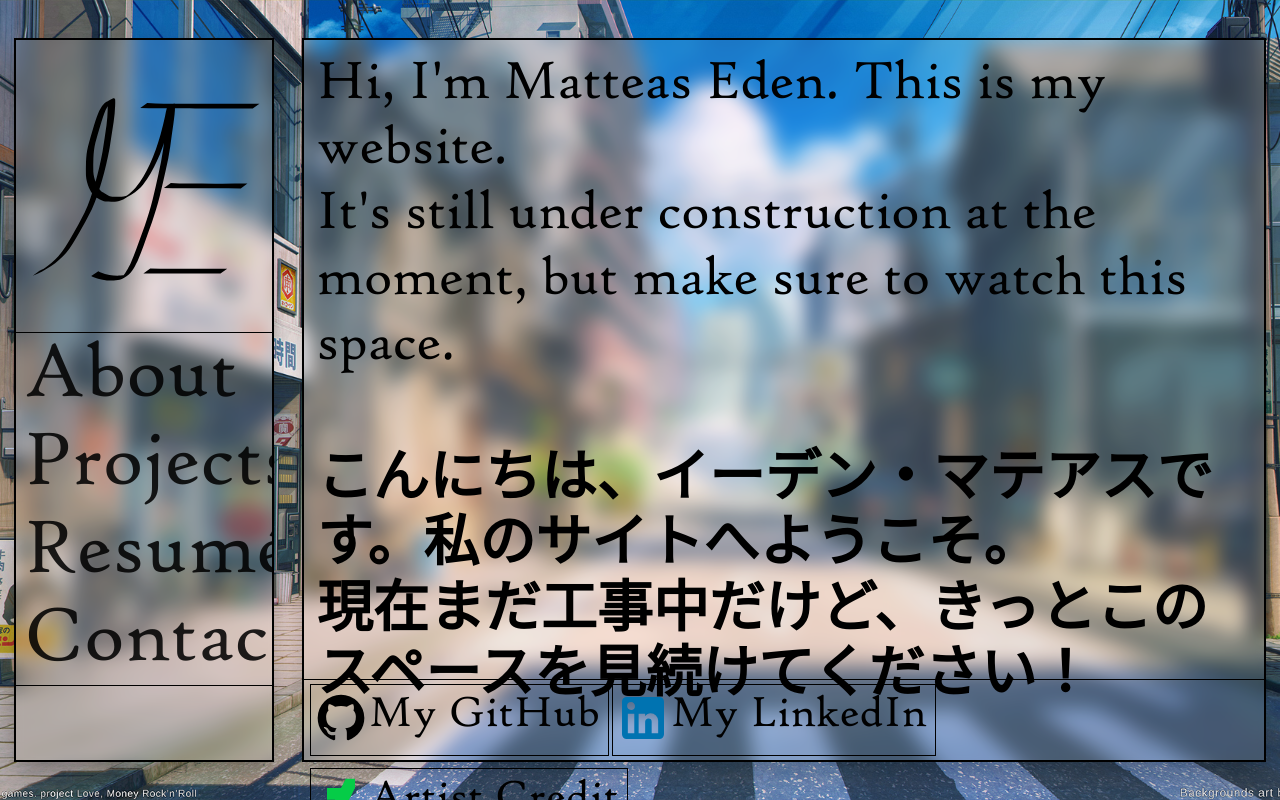
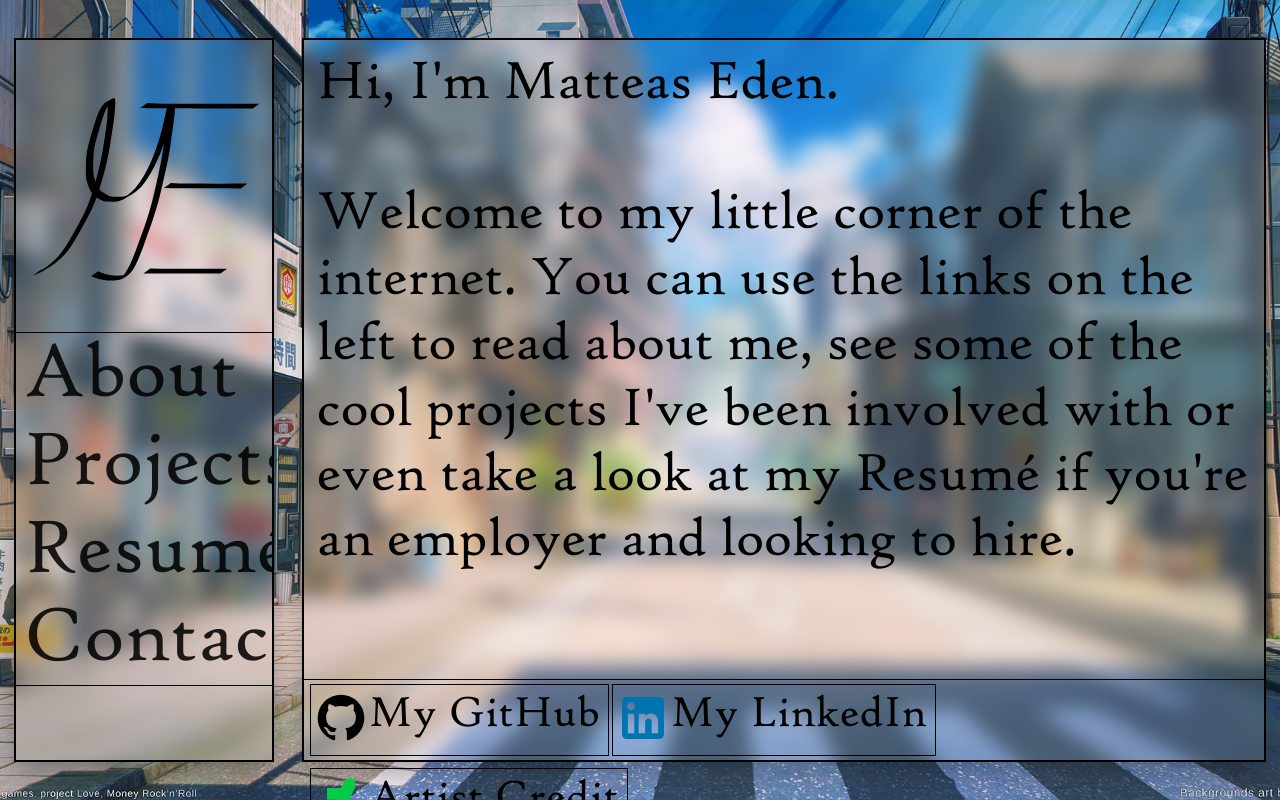
Before and after one commit to Matteas-Eden/matteas-eden.github.io, a React (Create React App) app: page / in a window 1280 px wide. Built offline with nearby package versions, Linux system fonts and the light colour scheme; a web font is replaced by a local one.

Commit message:
Update blurb

```diff
--- a/src/pages/Home.jsx
+++ b/src/pages/Home.jsx
@@ -25,13 +25,15 @@ export const Home = () => {
                 className={clsx(classes.root, classes.english)}
                 variant="h3"
             >
-                Hi, I'm Matteas Eden. This is my website.
+                Hi, I'm Matteas Eden.
                 <br />
-                It's still under construction at the moment, but make sure to
-                watch this space.
                 <br />
+                Welcome to my little corner of the internet. You can use the
+                links on the left to read about me, see some of the cool
+                projects I've been involved with or even take a look at my
+                Resumé if you're an employer and looking to hire.
             </Typography>
-            <Typography
+            {/* <Typography
                 className={clsx(classes.root, classes.japanese)}
                 variant="h3"
             >
@@ -39,7 +41,7 @@ export const Home = () => {
                 こんにちは、イーデン・マテアスです。私のサイトへようこそ。
                 <br />
                 現在まだ工事中だけど、きっとこのスペースを見続けてください！
-            </Typography>
+            </Typography> */}
         </div>
     );
 };
```
